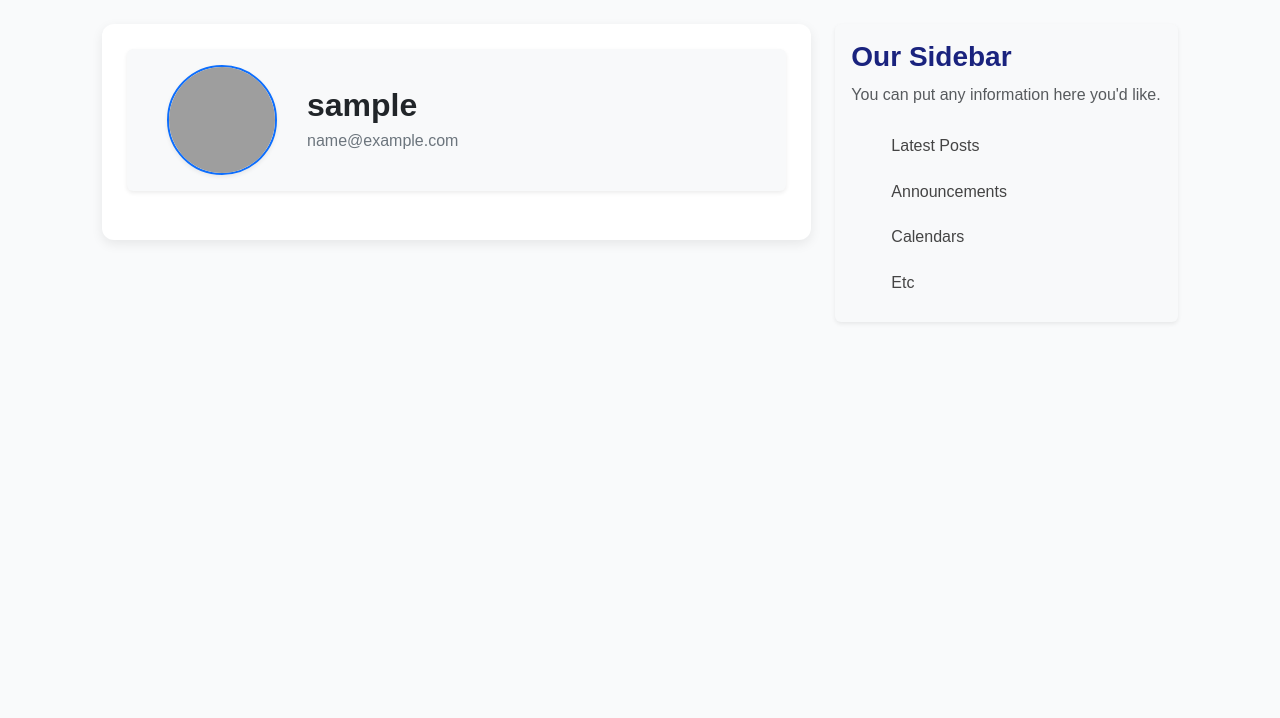
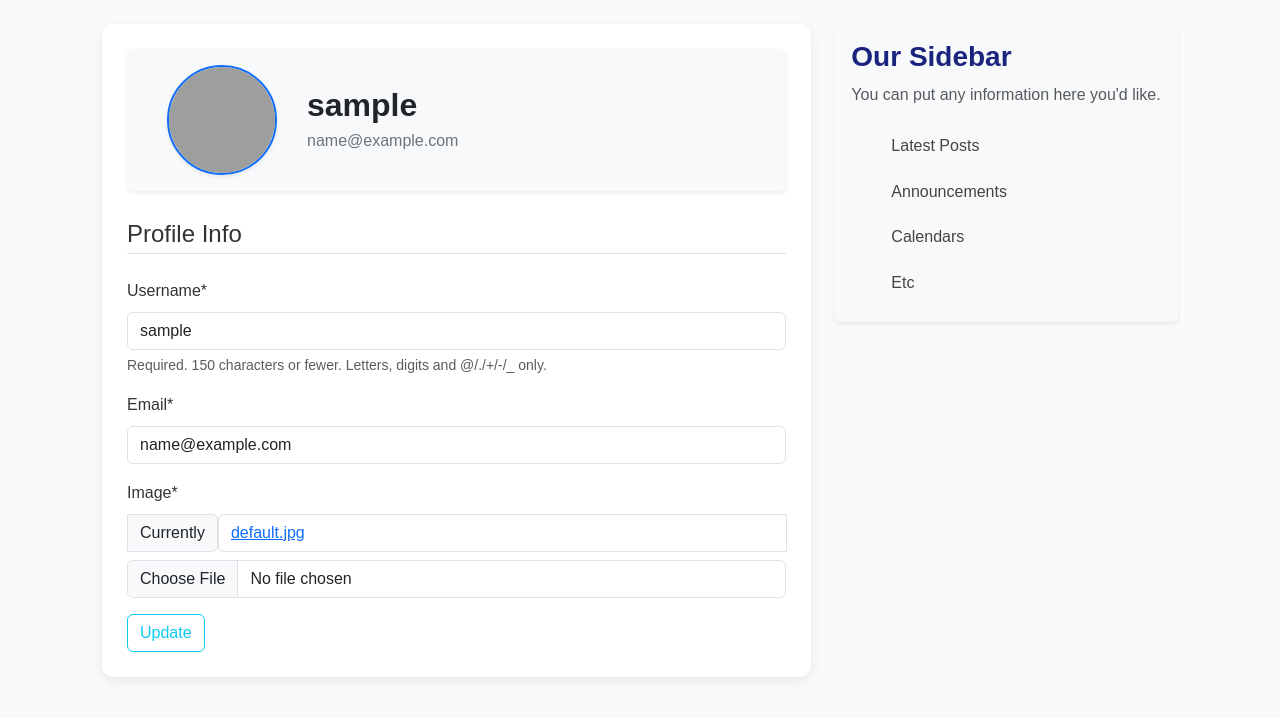
Before and after one commit to Imaneiram/Postify, a Django app: page /profile/ in a window 1280 px wide. Shown: the part 58-776 px from the top of the page. Run offline with Django 5.2, Linux system fonts and the light colour scheme; the visitor is signed in with stand-in values (Sample User, id 1); some libraries are stand-ins or nearby versions; grey boxes are pictures that could not be loaded.

Commit message:
user profile update

```diff
--- a/postify/posts/templates/posts/home.html
+++ b/postify/posts/templates/posts/home.html
@@ -2,6 +2,10 @@
 {% block content%}
     {% for post in posts %}
       <article class="media content-section">
+         <img class="rounded-circle me-3 flex-shrink-0"
+             src="{{ post.author.profile.image.url }}"
+             alt="{{ post.author.username }}'s avatar"
+             width="64" height="64">
           <div class="media-body">
             <div class="article-metadata">
               <a class="mr-2" href="#">{{ post.author }}</a>
--- a/postify/users/forms.py
+++ b/postify/users/forms.py
@@ -1,6 +1,7 @@
 from django import forms
 from django.contrib.auth.models import User
 from django.contrib.auth.forms import UserCreationForm
+from .models import Profile
 
 class UserRegisterForm(UserCreationForm):
     email=forms.EmailField()
@@ -8,3 +9,15 @@ class UserRegisterForm(UserCreationForm):
     class Meta():
         model=User
         fields=['username','email','password1','password2']
+
+class UserUpdateForm(forms.ModelForm):
+        email=forms.EmailField()
+        class Meta:
+
+            model=User
+            fields=['username','email']
+
+class ProfileUpdateform(forms.ModelForm):
+    class Meta:
+        model=Profile
+        fields=['image']
--- a/postify/users/models.py
+++ b/postify/users/models.py
@@ -1,9 +1,19 @@
+
 from django.db import models
 from django.contrib.auth.models import User
-
+from PIL import Image
 class Profile(models.Model):
     user=models.OneToOneField(User,on_delete=models.CASCADE)
     image=models.ImageField(default='default.jpg',upload_to='profile_pics')
 
     def __str__(self):
         return f'{self.user.username} Profile'
+    def save(self):
+        super().save()
+
+        img=Image.open(self.image.path)
+
+        if img.height > 300 or img.width > 300:
+            output_size=(300,300)
+            img.thumbnail(output_size)
+            img.save(self.image.path)
--- a/postify/users/templates/users/profile.html
+++ b/postify/users/templates/users/profile.html
@@ -17,7 +17,18 @@
             <p class="text-secondary mb-0">{{ user.email }}</p>
         </div>
     </div>
-    <!-- FORM HERE -->
-</div>
+        <form method="POST" enctype="multipart/form-data">
+                {% csrf_token %}
+                <fieldset class="form-group">
+                    <legend class="border-bottom mb-4">Profile Info</legend>
+                    {{ u_form|crispy }}
+                    {{ p_form|crispy }}
+                </fieldset>
+                <div  class="form-group">
+                    <button class="btn btn-outline-info" type="submit">Update</button>
+                </div>
+
+            </form>
+        </div>
 
 {% endblock content %}
--- a/postify/users/views.py
+++ b/postify/users/views.py
@@ -1,7 +1,7 @@
 from django.shortcuts import render,redirect
 from django.contrib.auth.decorators import login_required
 from django.contrib import messages
-from .forms import UserRegisterForm
+from .forms import UserRegisterForm,ProfileUpdateform,UserUpdateForm
 
 def register(request):
     if request.method=='POST':
@@ -18,4 +18,23 @@ def register(request):
 
 @login_required
 def profile(request):
-     return render(request,'users/profile.html')
+     if request.method=='POST':
+
+          u_form=UserUpdateForm(request.POST,instance=request.user)
+          p_form=ProfileUpdateform(request.POST,
+                                   request.FILES,
+                                   instance=request.user.profile)
+          if u_form.is_valid() and p_form.is_valid():
+               u_form.save()
+               p_form.save()
+               messages.success(request,f"Your account had been updated ")
+               return redirect('profile')
+     else :
+          u_form=UserUpdateForm(instance=request.user)
+          p_form=ProfileUpdateform(instance=request.user.profile)
+
+     context={
+          'u_form':u_form,
+          'p_form':p_form
+     }
+     return render(request,'users/profile.html',context)
```
Also changed, not shown: postify/media/profile_pics/20dd2cc413958775151b12a0e222ae17.jpg (added), postify/media/profile_pics/japan-cherry-blossom.webp (added).
